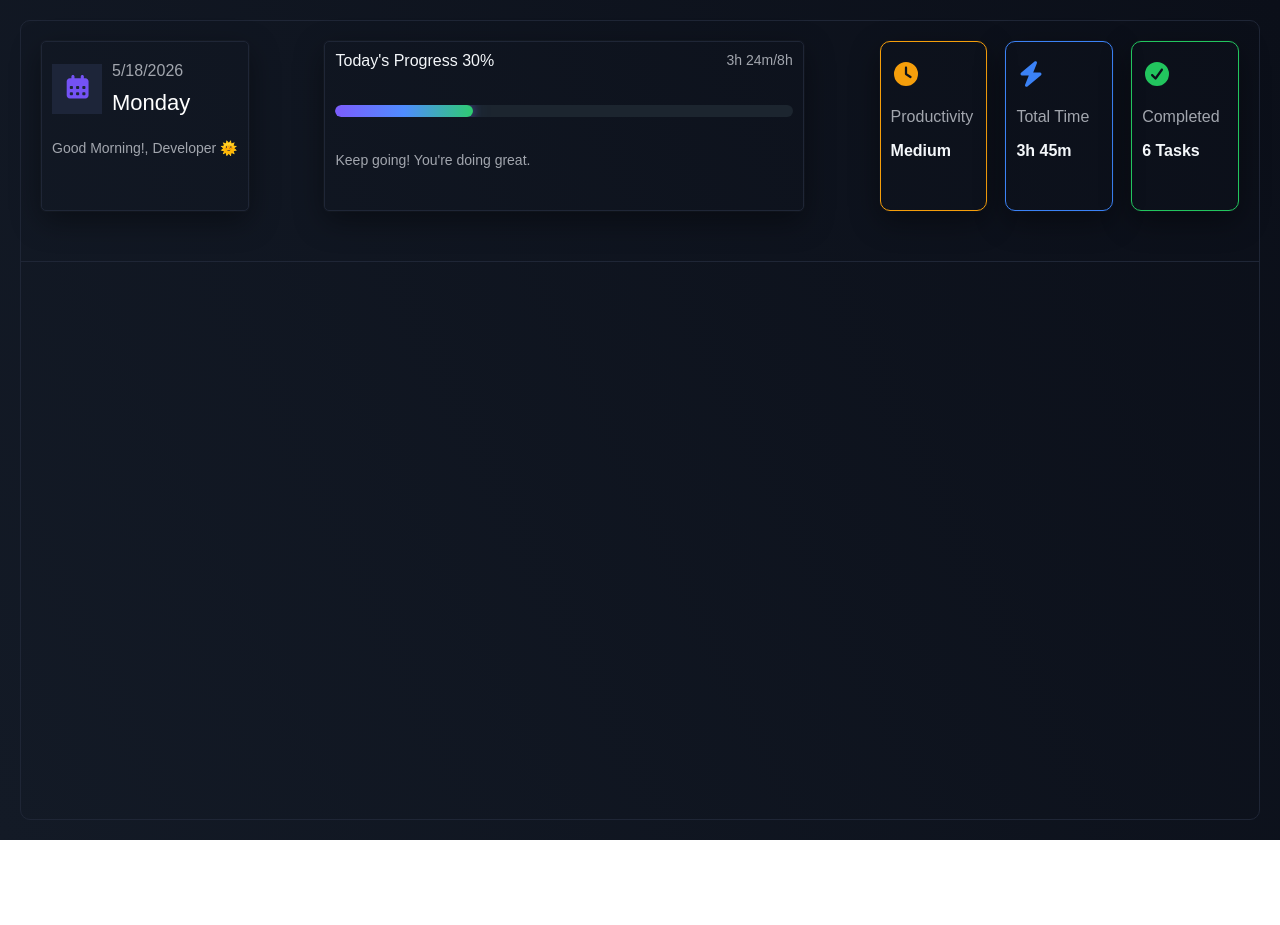
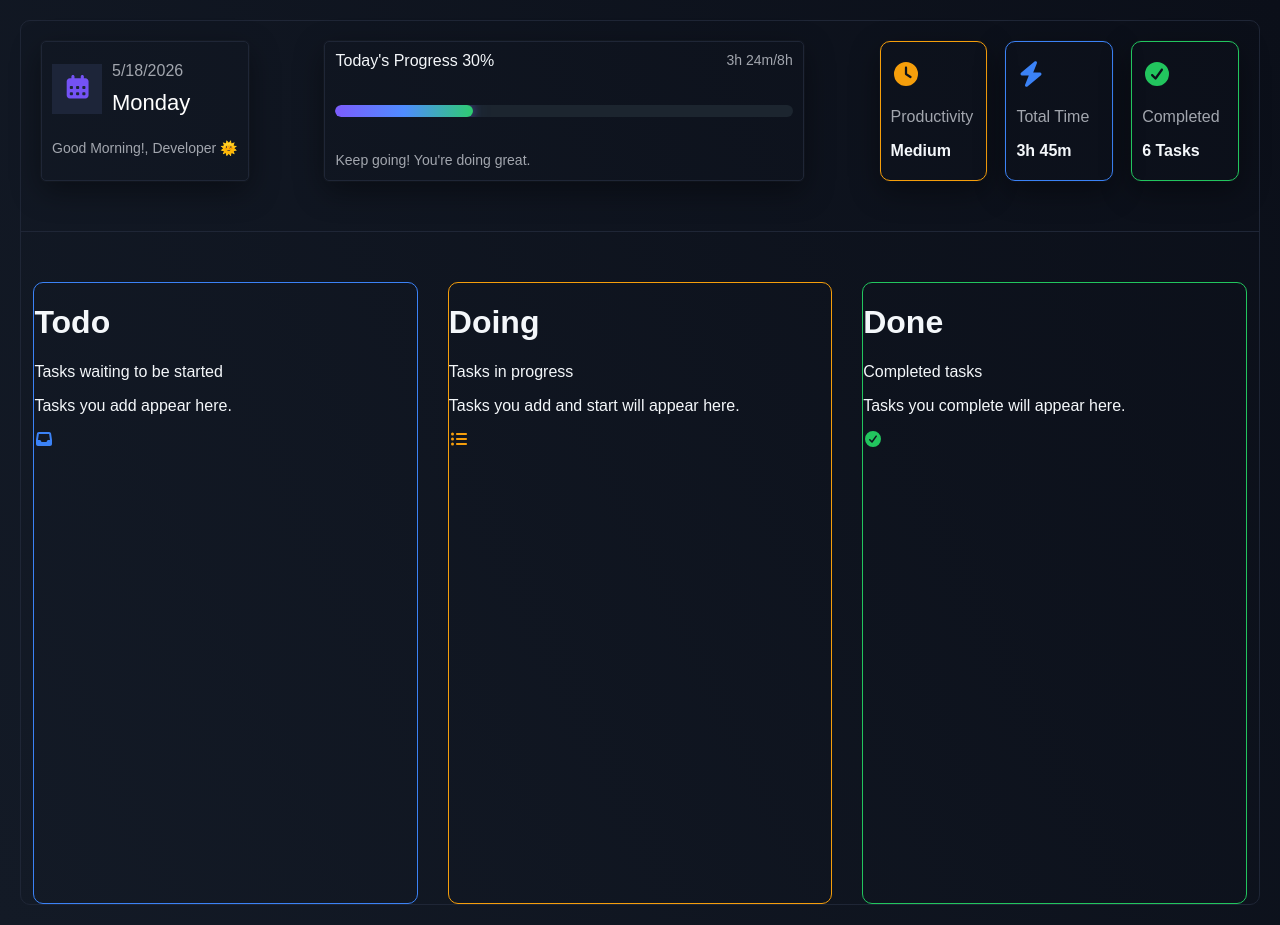
Before and after one commit to AnandRP2030/Task-Manager-Dashboard, a React (Vite) app in the folder client/: page / in a window 1280 px wide. Before the commit the page ends 840 px from the top, so only its background shows below. Built offline with nearby package versions, Linux system fonts and the light colour scheme.

Commit message:
Feat: Dashboard UI works

```diff
--- a/client/src/App.css
+++ b/client/src/App.css
@@ -54,6 +54,5 @@
 
 .box-border {
   border: 1px solid #1f2636;
-  padding-bottom: 50px;
   box-sizing: border-box;
 }
--- /dev/null
+++ b/client/src/components/canvas/canvas.css
@@ -0,0 +1,6 @@
+.canvas {
+    display: flex;
+    width: 98%;
+    gap: 30px;
+    margin: auto;
+}
--- /dev/null
+++ b/client/src/components/canvas/canvas.jsx
@@ -0,0 +1,43 @@
+import { TaskContainer } from "../taskContainer/taskContainer";
+import { TASK_STATUS } from "../../constants/taskStatus";
+import { faCircleCheck } from "@fortawesome/free-solid-svg-icons";
+import { faListUl } from "@fortawesome/free-solid-svg-icons";
+import { faInbox } from "@fortawesome/free-solid-svg-icons";
+
+import './canvas.css';
+
+const taskUIArray = [
+    {
+        id: 1,
+        title: TASK_STATUS.TODO,
+        description: "Tasks waiting to be started",
+        empty: "Tasks you add appear here.",
+        icon: faInbox,
+        color: "var(--todo)"
+    },
+    {
+        id: 2,
+        title: TASK_STATUS.DOING,
+        description: "Tasks in progress",
+        empty: "Tasks you add and start will appear here.",
+        icon: faListUl,
+        color: "var(--doing)"
+    },
+    {
+        id: 3,
+        title: TASK_STATUS.DONE,
+        description: "Completed tasks",
+        empty: "Tasks you complete will appear here.",
+        icon: faCircleCheck,
+        color: "var(--done)"
+    },
+]
+
+export const Canvas = () => {
+
+    return (
+        <div className="canvas">
+            {taskUIArray.map((taskUI) => <TaskContainer key={taskUI.id} taskUI={taskUI}/>)}
+        </div>
+    )
+}
--- /dev/null
+++ b/client/src/components/taskContainer/taskContainer.css
@@ -0,0 +1,6 @@
+.taskContainer {
+    height: 620px;
+    max-height: 620px;
+    width: 33%;
+    border-radius: 10px;
+}
--- /dev/null
+++ b/client/src/components/taskContainer/taskContainer.jsx
@@ -0,0 +1,17 @@
+import './taskContainer.css';
+import { FontAwesomeIcon } from "@fortawesome/react-fontawesome"
+export const TaskContainer = (props) => {
+    const { taskUI } = props;
+    const {title, description, empty, icon, color} = taskUI;
+
+    return (
+        <div className="taskContainer" style={{border: `1px solid ${color}`}}>
+            <h1>{title}</h1>
+            <p>{description}</p>
+            <p>{empty}</p>
+            <div style={{color: color}}>
+                <FontAwesomeIcon icon={icon}/>
+            </div>
+        </div>
+    )
+}
--- /dev/null
+++ b/client/src/constants/taskStatus.js
@@ -0,0 +1,5 @@
+export const TASK_STATUS = {
+    TODO: "Todo",
+    DOING: "Doing",
+    DONE: "Done"
+}
--- a/client/src/index.css
+++ b/client/src/index.css
@@ -1,3 +1,9 @@
+:root {
+  --todo: #3B82F6;
+  --doing: #F59E0B;
+  --done: #22C55E;
+}
+
 body {
   padding: 0;
   margin: 0;
--- a/client/src/pages/dashboard.css
+++ b/client/src/pages/dashboard.css
@@ -9,3 +9,7 @@
     border-bottom: 1px solid #1f2636;
     padding: 20px 20px 50px 20px;
 }
+
+.canvas-container {
+    margin-top: 50px;
+}
--- a/client/src/pages/dashboard.jsx
+++ b/client/src/pages/dashboard.jsx
@@ -1,3 +1,4 @@
+import { Canvas } from "../components/canvas/canvas";
 import { Header } from "../components/header/header";
 import "./dashboard.css";
 
@@ -6,8 +7,12 @@ export const Dashboard = () => {
         <div className="dashboard">
             <div className="header-container">
                 <Header />
+            </div>
 
+            <div className="canvas-container">
+                <Canvas />
             </div>
+
         </div>
     )
 }
```
